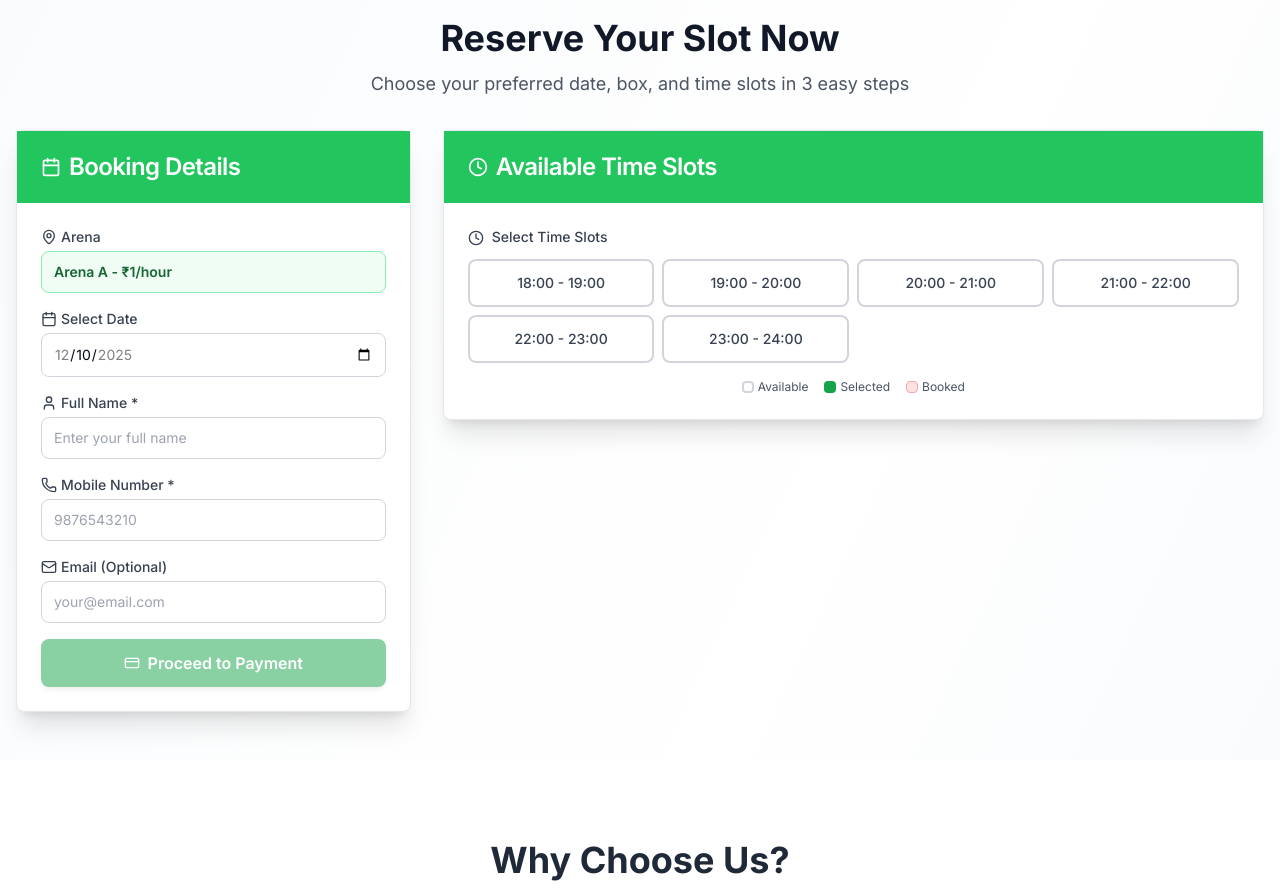
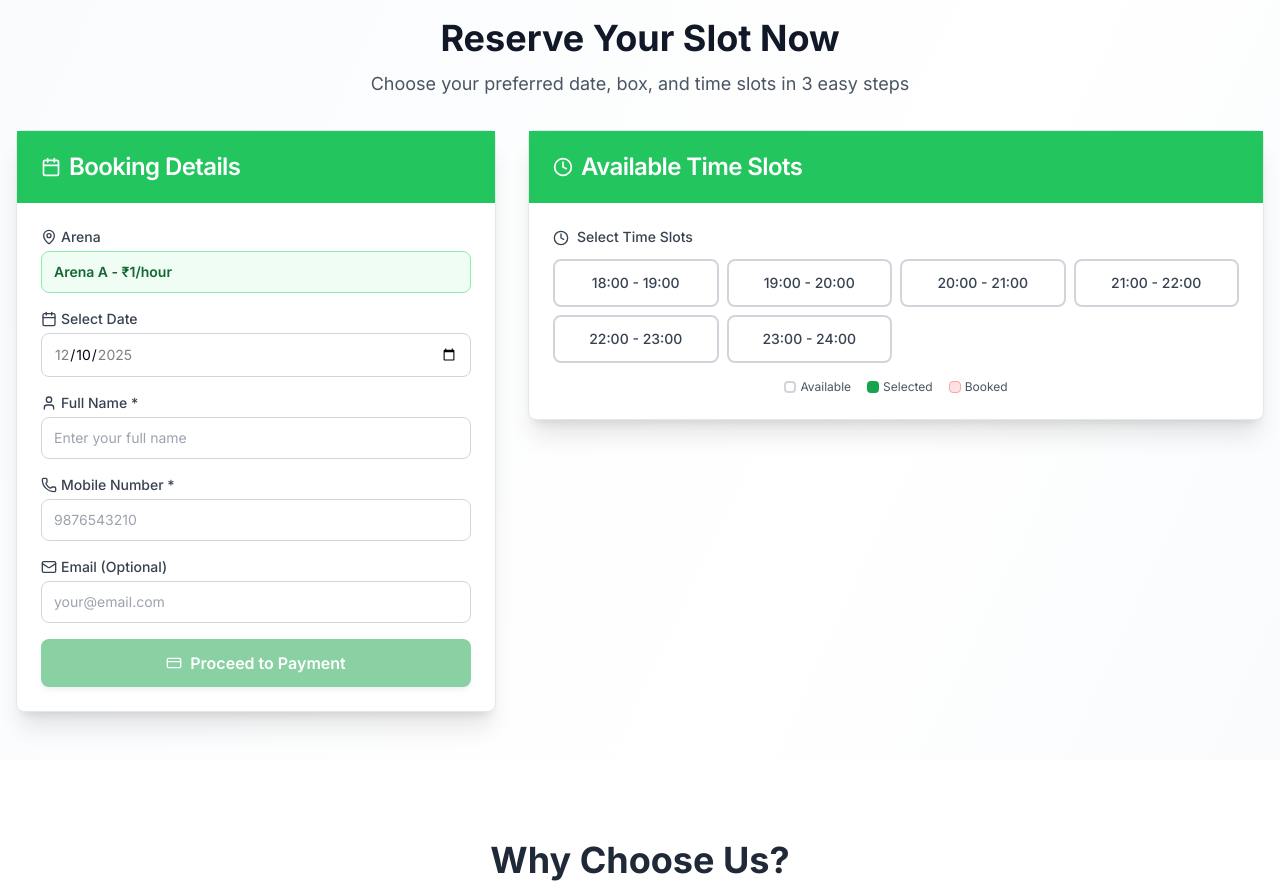
Before and after one commit to sin-07/CricketWalaPlayArena, a Next.js app: page / in a window 1280 px wide. Shown: the part 520-1415 px from the top of the page. Built offline with nearby package versions, Linux system fonts and the light colour scheme; no server answers; the database is empty.

Commit message:
UI: Wider booking form section (2/5 instead of 1/3)

```diff
--- a/app/booking/page.tsx
+++ b/app/booking/page.tsx
@@ -316,13 +316,13 @@ export default function EnhancedBookingPage() {
           <p className="text-lg sm:text-xl text-gray-600">Select your preferred date, arena slot, and time slots</p>
         </motion.div>
 
-        <div className="grid grid-cols-1 lg:grid-cols-3 gap-0 lg:gap-8">
+        <div className="grid grid-cols-1 lg:grid-cols-5 gap-0 lg:gap-8">
           {/* Left Column - Booking Form */}
           <motion.div
             initial={{ x: -50, opacity: 0 }}
             animate={{ x: 0, opacity: 1 }}
             transition={{ delay: 0.2 }}
-            className="w-full lg:col-span-1"
+            className="w-full lg:col-span-2"
           >
             <Card className="rounded-none sm:rounded-lg lg:sticky lg:top-4 shadow-none sm:shadow-xl w-full border-x-0 sm:border-x">
               <CardHeader className="bg-green-500">
@@ -465,7 +465,7 @@ export default function EnhancedBookingPage() {
             initial={{ x: 50, opacity: 0 }}
             animate={{ x: 0, opacity: 1 }}
             transition={{ delay: 0.3 }}
-            className="lg:col-span-2 mt-0 lg:mt-0"
+            className="lg:col-span-3 mt-0 lg:mt-0"
           >
             <Card className="rounded-none sm:rounded-lg shadow-none sm:shadow-xl border-x-0 sm:border-x border-t-0 sm:border-t">
               <CardHeader className="bg-green-500">
--- a/app/page.tsx
+++ b/app/page.tsx
@@ -265,9 +265,9 @@ export default function Home() {
             </div>
 
             {/* Booking Grid */}
-            <div className="grid grid-cols-1 lg:grid-cols-3 gap-0 lg:gap-8">
+            <div className="grid grid-cols-1 lg:grid-cols-5 gap-0 lg:gap-8">
               {/* Booking Form - Left Column */}
-              <div className="w-full lg:col-span-1">
+              <div className="w-full lg:col-span-2">
                 <Card className="rounded-none sm:rounded-lg lg:sticky lg:top-4 shadow-none sm:shadow-xl w-full border-x-0 sm:border-x">
                   <CardHeader className="bg-green-500">
                     <CardTitle className="text-white flex items-center">
@@ -289,7 +289,7 @@ export default function Home() {
               </div>
 
               {/* Right Content Area - Time Slots */}
-              <div className="lg:col-span-2 mt-0 lg:mt-0">
+              <div className="lg:col-span-3 mt-0 lg:mt-0">
                 <Card className="rounded-none sm:rounded-lg shadow-none sm:shadow-xl border-x-0 sm:border-x border-t-0 sm:border-t">
                   <CardHeader className="bg-green-500">
                     <CardTitle className="text-white flex items-center">
```
